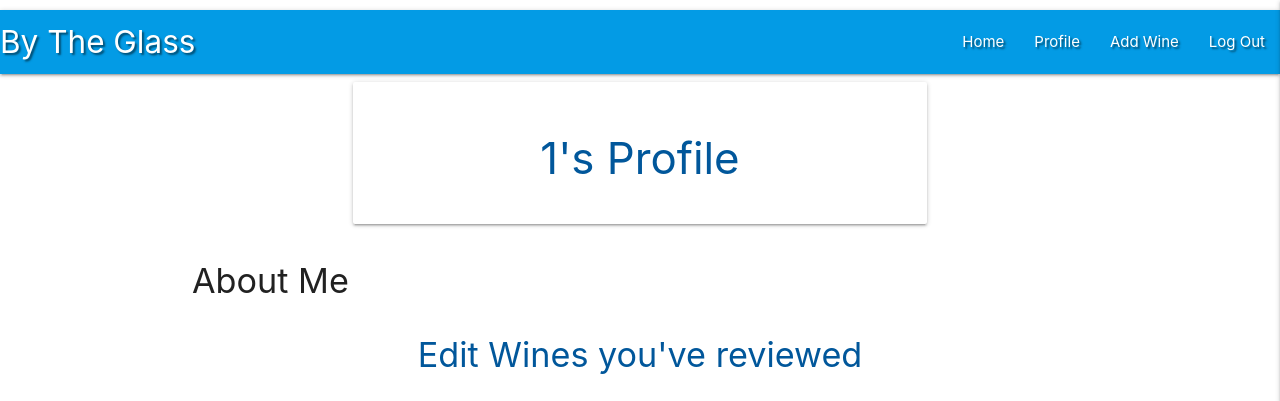
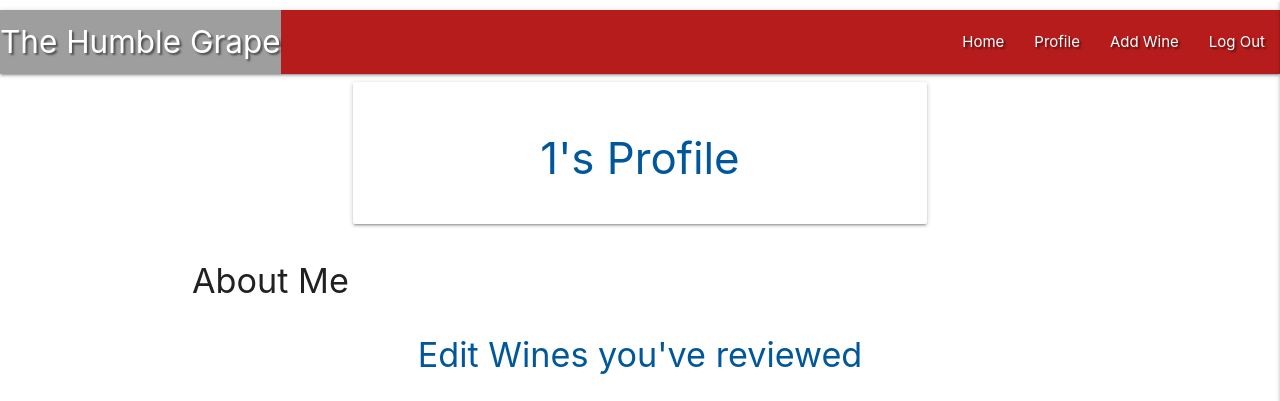
Before and after one commit to AdelleKing/bytheglass, a Flask app: page /profile/ in a window 1280 px wide. Shown: the top 401 px of the page. Run offline with Flask 3, Linux system fonts and the light colour scheme; the visitor is signed in with stand-in values (Sample User, id 1); data that the repository does not hold is empty; some libraries are stand-ins or nearby versions; grey boxes are pictures that could not be loaded.

Commit message:
enabled dynamic picture display for when users add wines

```diff
--- a/static/css/style.css
+++ b/static/css/style.css
@@ -38,3 +38,12 @@ body {
 .card .card-title{
   font-size: 15px;
 }
+
+
+.card .card-image img{
+  height: 20rem;
+}
+
+.brand-logo{
+  background-image: url("grapes.jpg");
+}
--- a/templates/base.html
+++ b/templates/base.html
@@ -7,15 +7,15 @@
     <link rel="stylesheet" href="{{ url_for('static', filename='css/style.css') }}" type="text/css">
     {% block styles %}
     {% endblock %}
-    <title>Task Manager</title>
+    <title>The Humble Grape</title>
 </head>
 <body>
 
 	<header>
         <!-- top navbar -->
-		<nav class="nav-extended text-shadow light-blue darken-1">
+		<nav class="nav-extended text-shadow red darken-4">
 			<div class="nav-wrapper">
-				<a href="{{ url_for('get_wine') }}" class="brand-logo">By The Glass</a>
+				<a href="{{ url_for('get_wine') }}" class="brand-logo  white-text " >The Humble Grape  </a>
 				<a href="#" data-target="mobile-demo" class="sidenav-trigger right"><i class="fas fa-bars"></i></a>
 				<ul class="right hide-on-med-and-down">
 					<li><a href="{{ url_for('get_wine') }}">Home</a></li>
@@ -33,7 +33,7 @@
 
         <!-- mobile sidenav -->
 		<ul class="sidenav" id="mobile-demo">
-            <li><h4 class="center-align light-blue-text text-darken 4">By The Glass</h4></li>
+            <li><h4 class="center-align red darken-4 ">The Humble Grape</h4></li>
             <li><a href="{{ url_for('get_wine') }}">Home</a></li>
             {% if session.user %}
                         <li><a href="{{ url_for('profile', username=session['user']) }}">Profile</a></li>
@@ -52,7 +52,7 @@
             {% if messages %}
                 {% for message in messages %}
                     <div class="row flashes">
-                        <h4 class="light-blue lighten-4 center-align">{{ message }}</h4>
+                        <h4 class="red darken-4 center-align">{{ message }}</h4>
                     </div>
                 {% endfor %}
             {% endif %}
--- a/templates/profile.html
+++ b/templates/profile.html
@@ -31,8 +31,16 @@
             <div class="col s12 m7 size">
                 <div class="card light-blue darken-4">
                     <div class="card-image">
-                        <img src="../static/images/red1.jpg">
-                        <span class="card-title blue-text"><strong>{{ wine.grape_variety}}</strong></span>
+                        {% if wine.wine_colour == 'Red' %}
+                                <img src="/static/images/wineglass.jpg" height="10%">
+                            {% elif wine.wine_colour == 'White' %}
+                                <img src="/static/images/white.jpg" height="10%">
+                            {% elif wine.wine_colour == 'Sparkling' %}
+                                <img src="/static/images/Sparkling.png" height="10%">
+                            {% else %}
+                                <img src="/static/images/rose.jpg" height="10%">
+                        {% endif %}
+                        <span class="card-title blue-text"><strong>{{ wine.wine_colour}}</strong></span>
                     </div>
                     <div class="card-content white-text">
                         <span class="card-title">
@@ -42,13 +50,12 @@
                             <strong>ABV:</strong> {{ wine.ABV}}%<br>
                             <strong>Price:</strong> £{{ wine.price}}<br>
                             <strong>Review:</strong> {{ wine.review}}<br>
-                                <strong>Review:</strong> {{ wine.img}}<br>
-
                         </span>
                     </div>
                     <div class="card-action">
                         <a href="{{ url_for('edit_wine', wine_id=wine._id) }}" class="btn green accent-4">Edit</a>
-                            <a href="{{ url_for('delete_wine', wine_id=wine._id) }}" class="btn light-blue lighten-1">Delete</a>
+                        <a href="{{ url_for('delete_wine', wine_id=wine._id) }}"
+                            class="btn light-blue lighten-1">Delete</a>
                     </div>
                 </div>
             </div>
```
Also changed, not shown: templates/login.html (+4 -4 lines), static/images/Sparkling.png (added), static/images/grapes.jpg (added), static/images/red1.jpg (deleted), static/images/red2.png (deleted), static/images/red3.png (deleted), static/images/red4.png (deleted), static/images/rose.jpg (added), static/images/white.jpg (added), 1 other file. Lines whose indentation alone changed are shown as unchanged.
